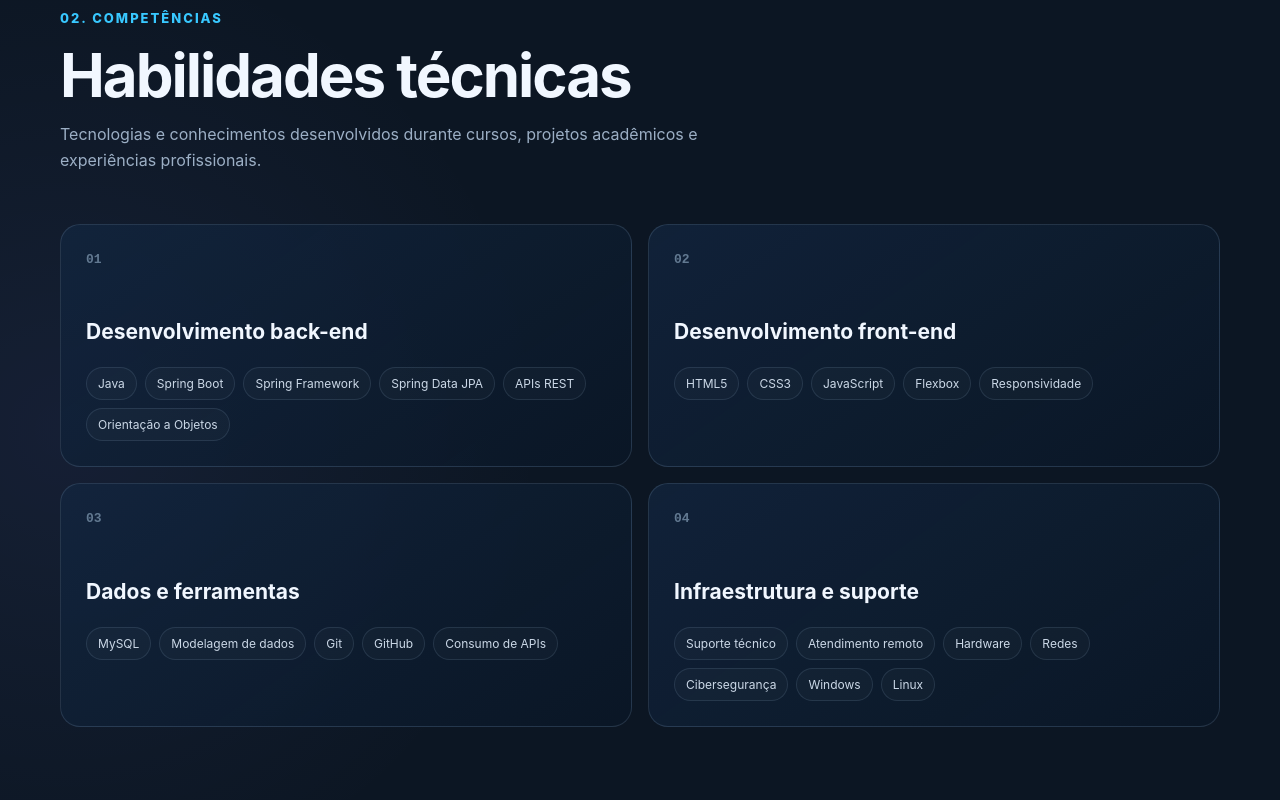
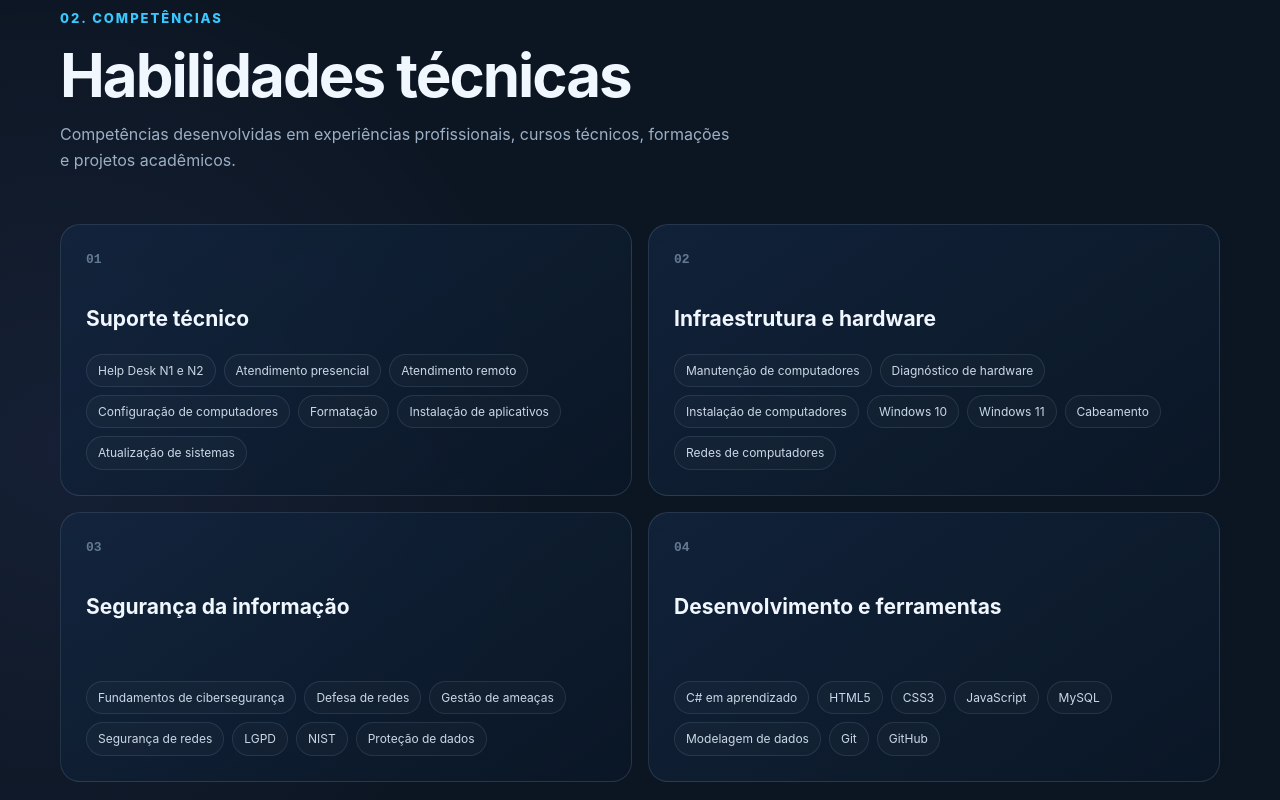
Before and after one commit to KLEITONSOBRAL/PORTIFOLIO_KLEITONSOBRAL, a plain HTML site: page index.html in a window 1280 px wide. Shown: the part 1920-2720 px from the top of the page. Drawn offline with Linux system fonts and the light colour scheme; no server answers.

Commit message:
atualização

```diff
--- a/index.html
+++ b/index.html
@@ -192,64 +192,70 @@
           <h2>Habilidades técnicas</h2>
 
           <p>
-            Tecnologias e conhecimentos desenvolvidos durante cursos,
-            projetos acadêmicos e experiências profissionais.
+            Competências desenvolvidas em experiências profissionais,
+            cursos técnicos, formações e projetos acadêmicos.
           </p>
         </div>
 
         <div class="skills-grid">
           <article class="card skill-card reveal">
             <span class="card-number">01</span>
-            <h3>Desenvolvimento back-end</h3>
+            <h3>Suporte técnico</h3>
 
             <div class="tags">
-              <span>Java</span>
-              <span>Spring Boot</span>
-              <span>Spring Framework</span>
-              <span>Spring Data JPA</span>
-              <span>APIs REST</span>
-              <span>Orientação a Objetos</span>
+              <span>Help Desk N1 e N2</span>
+              <span>Atendimento presencial</span>
+              <span>Atendimento remoto</span>
+              <span>Configuração de computadores</span>
+              <span>Formatação</span>
+              <span>Instalação de aplicativos</span>
+              <span>Atualização de sistemas</span>
             </div>
           </article>
 
           <article class="card skill-card reveal">
             <span class="card-number">02</span>
-            <h3>Desenvolvimento front-end</h3>
+            <h3>Infraestrutura e hardware</h3>
 
             <div class="tags">
-              <span>HTML5</span>
-              <span>CSS3</span>
-              <span>JavaScript</span>
-              <span>Flexbox</span>
-              <span>Responsividade</span>
+              <span>Manutenção de computadores</span>
+              <span>Diagnóstico de hardware</span>
+              <span>Instalação de computadores</span>
+              <span>Windows 10</span>
+              <span>Windows 11</span>
+              <span>Cabeamento</span>
+              <span>Redes de computadores</span>
             </div>
           </article>
 
           <article class="card skill-card reveal">
             <span class="card-number">03</span>
-            <h3>Dados e ferramentas</h3>
+            <h3>Segurança da informação</h3>
 
             <div class="tags">
-              <span>MySQL</span>
-              <span>Modelagem de dados</span>
-              <span>Git</span>
-              <span>GitHub</span>
-              <span>Consumo de APIs</span>
+              <span>Fundamentos de cibersegurança</span>
+              <span>Defesa de redes</span>
+              <span>Gestão de ameaças</span>
+              <span>Segurança de redes</span>
+              <span>LGPD</span>
+              <span>NIST</span>
+              <span>Proteção de dados</span>
             </div>
           </article>
 
           <article class="card skill-card reveal">
             <span class="card-number">04</span>
-            <h3>Infraestrutura e suporte</h3>
+            <h3>Desenvolvimento e ferramentas</h3>
 
             <div class="tags">
-              <span>Suporte técnico</span>
-              <span>Atendimento remoto</span>
-              <span>Hardware</span>
-              <span>Redes</span>
-              <span>Cibersegurança</span>
-              <span>Windows</span>
-              <span>Linux</span>
+              <span>C# em aprendizado</span>
+              <span>HTML5</span>
+              <span>CSS3</span>
+              <span>JavaScript</span>
+              <span>MySQL</span>
+              <span>Modelagem de dados</span>
+              <span>Git</span>
+              <span>GitHub</span>
             </div>
           </article>
         </div>
--- a/styles.css
+++ b/styles.css
@@ -1078,6 +1078,55 @@ button {
   }
 }
 
+/* Ajustes exclusivos da seção de habilidades */
+#habilidades {
+  scroll-margin-top: 100px;
+}
+
+#habilidades .skill-card {
+  min-height: 270px;
+  display: flex;
+  flex-direction: column;
+}
+
+#habilidades .card-number {
+  margin-bottom: 32px;
+}
+
+#habilidades .skill-card .tags {
+  margin-top: auto;
+}
+
+#habilidades .tags span {
+  transition:
+    color 0.2s ease,
+    background 0.2s ease,
+    border-color 0.2s ease,
+    transform 0.2s ease;
+}
+
+#habilidades .tags span:hover {
+  color: var(--text);
+  background: rgba(56, 200, 255, 0.08);
+  border-color: rgba(56, 200, 255, 0.4);
+  transform: translateY(-2px);
+}
+
+@media (max-width: 680px) {
+  #habilidades {
+    scroll-margin-top: 85px;
+  }
+
+  #habilidades .skill-card {
+    min-height: auto;
+  }
+
+  #habilidades .skill-card .tags {
+    margin-top: 0;
+  }
+}
+
+
 @media (prefers-reduced-motion: reduce) {
   *,
   *::before,
```
